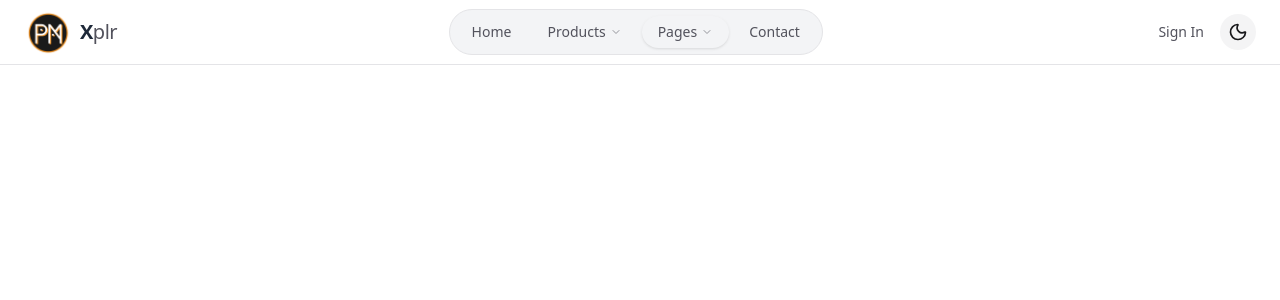
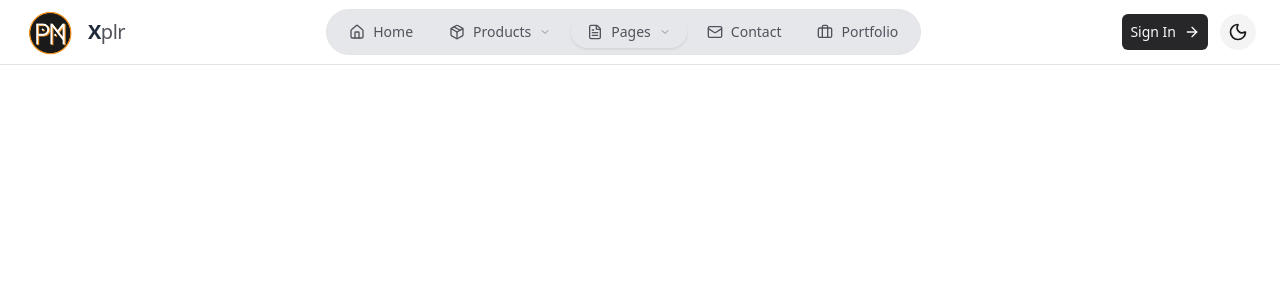
Before and after one commit to PiemEscy/xplr, a Next.js app: page / in a window 1280 px wide. Shown: the top 300 px of the page. Built offline with nearby package versions, Linux system fonts and the light colour scheme.

Commit message:
TopNavBar enhancements

```diff
--- a/app/globals.css
+++ b/app/globals.css
@@ -9,7 +9,7 @@
     }
 
     .app-bg-theme-color-secondary {
-        @apply bg-gray-100 dark:bg-[#0a0a0a];
+        @apply bg-gray-200 dark:bg-[#0a0a0a];
     }
 
     .app-bg-theme-color-mirror {
--- a/components/sections/TopNavBarSection.tsx
+++ b/components/sections/TopNavBarSection.tsx
@@ -1,11 +1,19 @@
-import { ChevronDown } from "lucide-react";
+import {
+  ChevronDown,
+  Home,
+  Package,
+  FileText,
+  Mail,
+  Briefcase,
+  ArrowRight
+} from "lucide-react";
 import Link from "next/link";
 import ThemeToggleFixComponent from "../common/ThemeToggleFixComponent";
 
 export default function TopNavBarSection() {
 
     const profilePhotoDimension =
-        "w-12 h-12 md:w-12 md:h-12 lg:w-12 lg:h-12 mx-auto";
+        "w-12 h-12 md:w-12 md:h-12 lg:w-13 lg:h-12 mx-auto";
 
     const getProfilePhoto = () => {
         return "/img/icon/PMicon.png";
@@ -13,71 +21,87 @@ export default function TopNavBarSection() {
 
   return (
     <header className="sticky top-0 z-50 w-full border-b app-border-theme-color app-bg-theme-color">
-      {/* Container */}
       <div className="flex h-16 items-center justify-between px-4 md:px-6">
+
         {/* Left: Logo */}
         <div className="flex items-center gap-2 cursor-pointer">
-          {/* Logo icon representation */}
-          <a className={`${profilePhotoDimension} rounded-full bg-center bg-cover`}
+          <a
+            className={`${profilePhotoDimension} rounded-full bg-center bg-cover`}
             style={{ backgroundImage: `url(${getProfilePhoto()})` }}
             href="https://cuento-portfolio-v4.vercel.app/"
             target="_blank"
-          >
-          </a>
+          />
 
-          <div className="flex items-center">
+          <div className="flex items-center pl-1">
             <span className="app-default-font-size-h3 font-bold app-text-theme-color tracking-tight">X</span>
             <span className="app-default-font-size-h3 font-medium app-text-theme-secondary-color tracking-tight">plr</span>
           </div>
-
         </div>
 
         {/* Center: Navigation */}
         <nav className="hidden md:flex items-center justify-center">
           <ul className="flex items-center gap-1 rounded-full border app-border-theme-color app-bg-theme-color-secondary p-1.5">
+
             <li>
               <Link
                 href="#"
-                className="flex items-center rounded-full px-4 py-1.5 text-sm font-medium app-text-theme-secondary-color transition-colors app-text-hover-theme-color"
+                className="flex items-center gap-2 rounded-full px-4 py-1.5 text-sm font-medium app-text-theme-secondary-color transition-colors app-text-hover-theme-color"
               >
+                <Home className="h-4 w-4" />
                 Home
               </Link>
             </li>
+
             <li>
-              <button className="flex items-center gap-1 rounded-full px-4 py-1.5 text-sm font-medium app-text-theme-secondary-color transition-colors app-text-hover-theme-color">
+              <button className="flex items-center gap-2 rounded-full px-4 py-1.5 text-sm font-medium app-text-theme-secondary-color transition-colors app-text-hover-theme-color">
+                <Package className="h-4 w-4" />
                 Products
                 <ChevronDown className="h-3 w-3 opacity-60" />
               </button>
             </li>
+
             <li>
-              <button className="flex items-center gap-1 rounded-full app-bg-theme-color-secondary app-border-theme-color px-4 py-1.5 text-sm font-medium app-text-theme-secondary-color shadow-sm ring-1 ring-white/10">
+              <button className="flex items-center gap-2 rounded-full app-bg-theme-color-secondary app-border-theme-color px-4 py-1.5 text-sm font-medium app-text-theme-secondary-color shadow-sm ring-1 ring-white/10">
+                <FileText className="h-4 w-4" />
                 Pages
                 <ChevronDown className="h-3 w-3 opacity-60" />
               </button>
             </li>
+
             <li>
               <Link
                 href="#"
-                className="flex items-center rounded-full px-4 py-1.5 text-sm font-medium app-text-theme-secondary-color transition-colors app-text-hover-theme-color"
+                className="flex items-center gap-2 rounded-full px-4 py-1.5 text-sm font-medium app-text-theme-secondary-color transition-colors app-text-hover-theme-color"
               >
+                <Mail className="h-4 w-4" />
                 Contact
               </Link>
             </li>
+
+            <li>
+              <Link
+                href="#"
+                className="flex items-center gap-2 rounded-full px-4 py-1.5 text-sm font-medium app-text-theme-secondary-color transition-colors app-text-hover-theme-color"
+              >
+                <Briefcase className="h-4 w-4" />
+                Portfolio
+              </Link>
+            </li>
+
           </ul>
         </nav>
 
         {/* Right: Actions */}
         <div className="flex items-center gap-3">
-
             <Link
                 href="login"
-                    className="hidden sm:block text-sm font-medium app-text-theme-secondary-color transition-colors app-text-hover-theme-color mx-1"
+                className="group hidden sm:flex items-center rounded-md app-default-font-size font-medium ring-offset-white transition-colors p-2 cursor-pointer disabled:pointer-events-none disabled:opacity-50 bg-zinc-800 dark:bg-gray-400 text-zinc-50 dark:text-zinc-900 hover:bg-zinc-900/90 dark:hover:bg-zinc-50/90"
             >
                 Sign In
+                <ArrowRight className="ml-2 h-4 w-4 transition-transform group-hover:translate-x-1" />
             </Link>
 
             <ThemeToggleFixComponent />
-
         </div>
       </div>
     </header>
```
Lines whose indentation alone changed are shown as unchanged.
